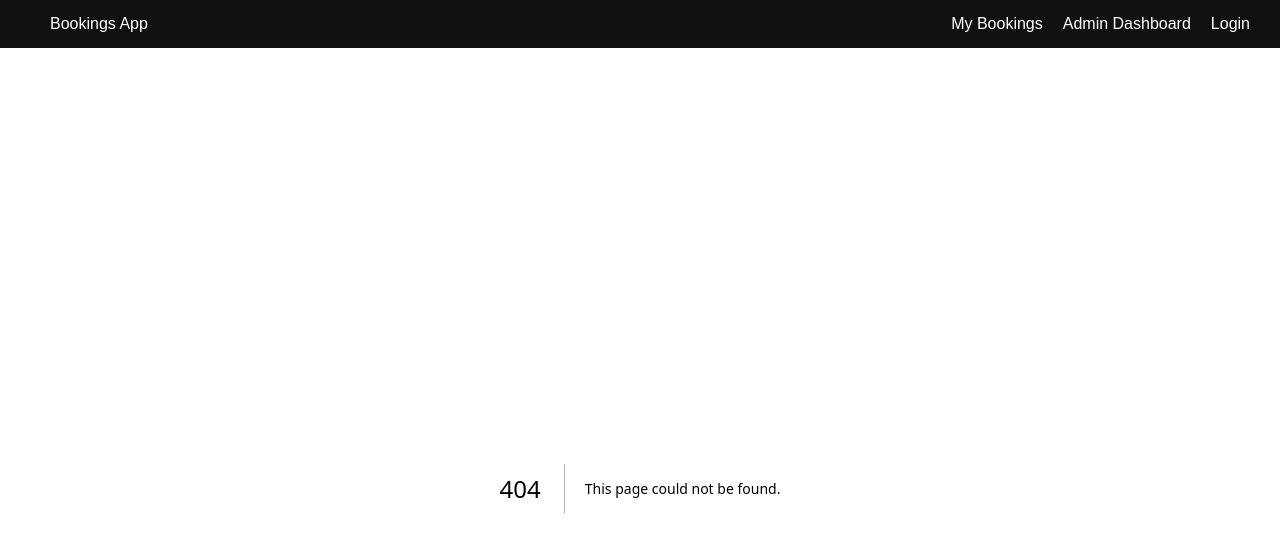
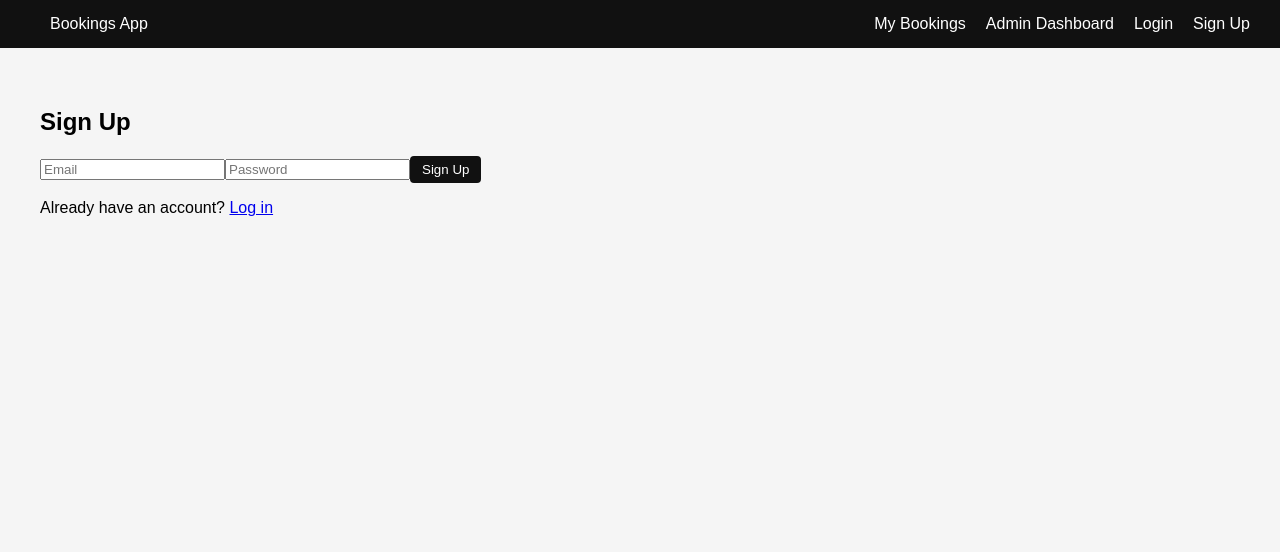
Before and after one commit to Kertich/Booking-system-frontend, a Next.js app: page /signup in a window 1280 px wide. Before the commit this address had no page. Shown: the top 552 px of the page. Built offline with nearby package versions, Linux system fonts and the light colour scheme.

Commit message:
feat(auth-ui): add signup page with scoped styling (CSS module)

```diff
--- a/app/layout.js
+++ b/app/layout.js
@@ -13,6 +13,7 @@ export default function RootLayout({ children }) {
                         <Link href="/bookings">My Bookings</Link>
                         <Link href="/admin/approvals">Admin Dashboard</Link>
                         <Link href="/login">Login</Link>
+                        <Link href="/signup">Sign Up</Link>
                     </div>
                 </nav>
 
--- /dev/null
+++ b/app/signup/page.js
@@ -0,0 +1,64 @@
+"use client";
+
+import { useState } from 'react';
+import { useRouter } from 'next/navigation';
+
+export default function Signup() {
+    const router = useRouter();
+    const [email, setEmail] = useState("");
+    const [password, setPassword] = useState("");
+    const [error, setError] = useState("");
+
+    const handleSignup = async (e) => {
+        e.preventDefault();
+
+        const res = await fetch(`${process.env.NEXT_PUBLIC_API_URL}/api/auth/signup`, {
+            method: "POST",
+            headers: {
+                "Content-Type": "application/json",
+            },
+            body: JSON.stringify({ email, password }),
+        });
+
+        const data = await res.json();
+
+        if (!res.ok) {
+            setError(data.error || "Signup failed");
+            alert(data.error);
+            return;
+        }
+
+        alert("Signup successful! Please log in.");
+        router.push("/login");
+    };
+
+    return (
+        <div className='auth-container'>
+            <div className='auth-card'>
+                <h2>Sign Up</h2>
+
+                <form onSubmit={handleSignup}>
+                    <input
+                        type="email"
+                        placeholder='Email'
+                        value={email}
+                        onChange={(e) => setEmail(e.target.value)}
+                        required
+                    />
+
+                    <input
+                        type="password"
+                        placeholder='Password'
+                        value={password}
+                        onChange={(e) => setPassword(e.target.value)}
+                        required
+                    />
+
+                    <button type="submit">Sign Up</button>
+                </form>
+
+                <p>Already have an account?{" "} <a href="/login">Log in</a></p>
+            </div>
+        </div>
+    );
+}
--- /dev/null
+++ b/app/signup/signup.module.css
@@ -0,0 +1,30 @@
+.auth-container {
+    display: flex;
+    justify-content: center;
+    align-items: center;
+    min-height: 80vh;
+}
+
+.auth-card {
+    background: white;
+    padding: 40px;
+    width: 350px;
+    border-radius: 8px;
+    box-shadow: 0 4px 10px rgba(0, 0, 0, 0.1);
+}
+
+.auth-card h1 {
+    margin-bottom: 20px;
+}
+
+.auth-card input {
+    width: 100%;
+    padding: 10px;
+    margin-bottom: 15px;
+    border: 1px solid #ddd;
+    border-radius: 4px;
+}
+
+.auth-card button {
+    width: 100%;
+}
```
